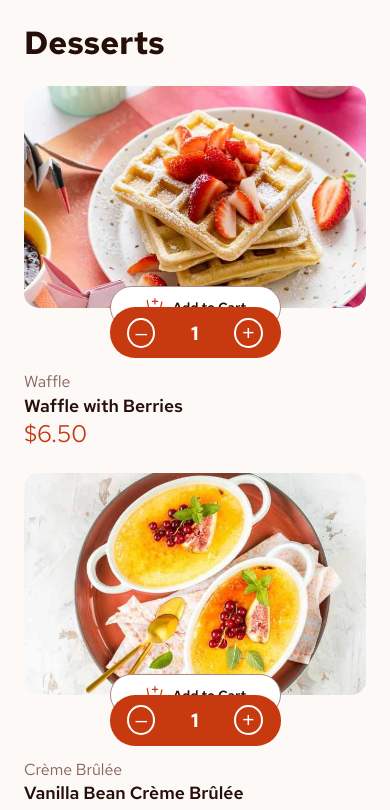
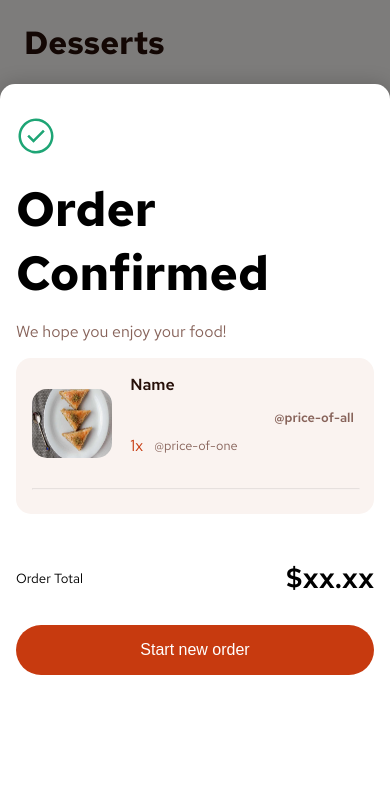
Before and after one commit to xtralvl/Product-list-with-cart, a website built with Vite: page my-app/index.html in a window 390 px wide. Shown: the top 810 px of the page. Built offline with nearby package versions, Linux system fonts and the light colour scheme.

Commit message:
pop-up modal layout done

```diff
--- a/my-app/index.html
+++ b/my-app/index.html
@@ -19,7 +19,7 @@
 
         <div>
           <div class="img-and-button-container">
-            <img src="./public/assets/images/image-waffle-mobile.jpg" alt="Waffle with Berries" />
+            <img src="./assets/images/image-waffle-mobile.jpg" alt="Waffle with Berries" />
             <button class="add-to-cart" aria-label="Add Waffle with Berries to cart">
               <img src="./public/assets/images/icon-add-to-cart.svg" alt="" aria-hidden="true" />
               <span>Add to Cart</span>
@@ -39,7 +39,7 @@
 
         <div>
           <div class="img-and-button-container" >
-            <img src="./public/assets/images/image-creme-brulee-mobile.jpg" alt="Vanilla Bean Crème Brûlée" />
+            <img src="./assets/images/image-creme-brulee-mobile.jpg" alt="Vanilla Bean Crème Brûlée" />
             <button class="add-to-cart" aria-label="Add Vanilla Bean Crème Brûlée to cart">
               <img src="./public/assets/images/icon-add-to-cart.svg" alt="" aria-hidden="true" />
               <span>Add to Cart</span>
@@ -60,7 +60,7 @@
 
         <div>
           <div class="img-and-button-container" >
-            <img src="./public/assets/images/image-macaron-mobile.jpg" alt="Macaron Mix of Five" />
+            <img src="./assets/images/image-macaron-mobile.jpg" alt="Macaron Mix of Five" />
             <button class="add-to-cart" aria-label="Add Macaron Mix of Five to cart">
               <img src="./public/assets/images/icon-add-to-cart.svg" alt="" aria-hidden="true" />
               <span>Add to Cart</span>
@@ -81,7 +81,7 @@
 
         <div>
           <div class="img-and-button-container" >
-            <img src="./public/assets/images/image-tiramisu-mobile.jpg" alt="Classic Tiramisu" />
+            <img src="./assets/images/image-tiramisu-mobile.jpg" alt="Classic Tiramisu" />
             <button class="add-to-cart" aria-label="Add Classic Tiramisu to cart">
               <img src="./public/assets/images/icon-add-to-cart.svg" alt="" aria-hidden="true" />
               <span>Add to Cart</span>
@@ -102,7 +102,7 @@
 
         <div>
           <div class="img-and-button-container" >
-            <img src="./public/assets/images/image-baklava-mobile.jpg" alt="Pistachio Baklava" />
+            <img src="./assets/images/image-baklava-mobile.jpg" alt="Pistachio Baklava" />
             <button class="add-to-cart" aria-label="Add Pistachio Baklava to cart">
               <img src="./public/assets/images/icon-add-to-cart.svg" alt="" aria-hidden="true" />
               <span>Add to Cart</span>
@@ -123,7 +123,7 @@
 
         <div>
           <div class="img-and-button-container" >
-            <img src="./public/assets/images/image-meringue-mobile.jpg" alt="Lemon Meringue Pie" />
+            <img src="./assets/images/image-meringue-mobile.jpg" alt="Lemon Meringue Pie" />
             <button class="add-to-cart" aria-label="Add Lemon Meringue Pie to cart">
               <img src="./public/assets/images/icon-add-to-cart.svg" alt="" aria-hidden="true" />
               <span>Add to Cart</span>
@@ -144,7 +144,7 @@
 
         <div>
           <div class="img-and-button-container" >
-            <img src="./public/assets/images/image-cake-mobile.jpg" alt="Red Velvet Cake" />
+            <img src="./assets/images/image-cake-mobile.jpg" alt="Red Velvet Cake" />
             <button class="add-to-cart"  aria-label="Add Red Velvet Cake to cart">
               <img src="./public/assets/images/icon-add-to-cart.svg" alt="" aria-hidden="true" />
               <span>Add to Cart</span>
@@ -165,7 +165,7 @@
 
         <div>
           <div class="img-and-button-container" >
-            <img src="./public/assets/images/image-brownie-mobile.jpg" alt="Salted Caramel Brownie" />
+            <img src="./assets/images/image-brownie-mobile.jpg" alt="Salted Caramel Brownie" />
             <button class="add-to-cart"  aria-label="Add Salted Caramel Brownie to cart">
               <img src="./public/assets/images/icon-add-to-cart.svg" alt="" aria-hidden="true" />
               <span>Add to Cart</span>
@@ -186,7 +186,7 @@
 
         <div>
           <div class="img-and-button-container" >
-            <img src="./public/assets/images/image-panna-cotta-mobile.jpg" alt="Vanilla Panna Cotta" />
+            <img src="./assets/images/image-panna-cotta-mobile.jpg" alt="Vanilla Panna Cotta" />
             <button class="add-to-cart" aria-label="Add Vanilla Panna Cotta to cart">
               <img src="./public/assets/images/icon-add-to-cart.svg" alt="" aria-hidden="true" />
               <span>Add to Cart</span>
@@ -218,6 +218,7 @@
         <p>Your added items will appear here</p>
       </div>
 
+      <!-- NOT EMPPTY CART -->
       <div class="not-empty-cart" >
         <h4 id="quantity">Your Cart (<span aria-live="polite"><!-- Quantity -->0</span>)</h4>
 
@@ -248,9 +249,36 @@
         </div>
 
       </div>
+    </section>
+
+        <!-- ORDER CONFIRMATION WINDOW -->
+        <div id="confirmation-modal">
+          <img id="order-confirmation-icon" src="./public/assets/images/icon-order-confirmed.svg">
+          <h6>Order Confirmed</h6>
+          <p>We hope you enjoy your food!</p>
+
+          <div id="items-ordered">
+              <img id="ordered-item-photo" src="./public/assets/images/image-baklava-mobile.jpg" >
+              <p class="ordered-item-name">Name</p>
+                <p class="ordered-item-count">1x</p>
+                <p class="ordered-price-of-one">@price-of-one</p>
+                <p class="ordered-price-of-all">@price-of-all</p>
+              <hr>
+          </div>
+
+          <div id="order-total-container" >
+            <h5>Order Total</h5>
+            <span id="total-amount">$xx.xx</span>
+          </div>
+
+          <div id="start-new-order-button-container" >
+            <button class="start-new-order-button">Start new order</button>
+          </div>
+         </div>
+
+         <div id="overlay" class="overlay"></div>
 
 
-    </section>
 
     <!-- FOOTER -->
     <footer role="contentinfo">
--- a/my-app/src/mobile.scss
+++ b/my-app/src/mobile.scss
@@ -10,11 +10,32 @@
     cursor: pointer;
 }
 
+.visually-hidden {
+    position: absolute !important;
+    width: 1px;
+    height: 1px;
+    padding: 0;
+    margin: -1px;
+    overflow: hidden;
+    clip: rect(0 0 0 0);
+    white-space: nowrap;
+    border: 0;
+  }
+
+
 
    body {
     background-color: hsl(20, 50%, 98%);
+    font-family: $font-family-base;
+
+    header,
+    main,
+    section,
+    footer {
     padding: 0 1rem;
-    font-family: $font-family-base;
+
+    }
+
 
     img {
         max-width: 100%;
@@ -89,9 +110,23 @@
     .not-empty-cart {
         @include not-empty-cart-style;
 
+}
 
+// === ORDER CONFIRMATION WINDOW === //
 
+#confirmation-modal {
+    @include order-confirmation-window-style;
 }
+
+// display it only when the confrimation window is displayed
+.overlay {
+    position: fixed;
+    inset: 0;
+    background: rgba(0, 0, 0, 0.5);
+    z-index: 1000;
+    pointer-events: all;
+  }
+
 
 
 footer {
--- a/my-app/src/style_resources/mixins.scss
+++ b/my-app/src/style_resources/mixins.scss
@@ -2,8 +2,6 @@
 @mixin border-radius($radius) {
     border-radius: $radius;
   }
-
-
 
   @mixin add-to-cart-style {
     @include border-radius(25px);
@@ -87,7 +85,6 @@
       font-size: 1.5rem;
       margin-top: 1rem;
     }
-
 
     .item {
       display: grid;
@@ -214,3 +211,131 @@
     }
 
   }
+
+    // === order confirmation window mixin style === //
+
+    @mixin order-confirmation-window-style {
+
+      box-sizing: border-box;
+      position: fixed;
+      width: 100vw;
+      height: 90vh;
+      bottom: 0;
+      left: 0;
+      background: white;
+      padding: 1rem;
+      border-radius: 15px 15px 0 0;
+      z-index: 1001;
+      box-shadow: 0 0 20px rgba(0,0,0,0.2);
+
+      #order-confirmation-icon {
+        margin: 1rem 0 0 0;
+        width: 2.5rem;
+      }
+
+      h6 {
+        font-size: 3rem;
+        margin: 1rem 0 0 0;
+      }
+
+      p {
+        color: hsl(12, 20%, 44%);
+      }
+
+      #items-ordered {
+        display: grid;
+        grid-template-rows: auto auto auto;
+        grid-template-columns: auto auto auto;
+        border-radius: 15px;
+        padding: 1rem;
+        gap: 0.5rem;
+        align-items: center;
+        background-color: hsl(20, 50%, 96%);
+
+          #ordered-item-photo {
+            grid-column: 1;
+            grid-row: 1 / 3;
+            width: 70%;
+            height: 70%;
+          }
+
+          .ordered-item-name {
+            grid-row: 1;
+            grid-column: 2;
+            margin-top: 0;
+            color: hsl(14, 65%, 9%);
+            font-weight: 600;
+            margin-left: -1.5rem;
+          }
+
+            .ordered-item-count {
+              color: variables.$price-color;
+              grid-column: 2;
+              grid-row: 2;
+              font-size: 0.8rem;
+              font-size: 1rem;
+              margin-left: -1.5rem;
+            }
+
+            .ordered-price-of-one {
+              grid-column: 2;
+              grid-row: 2;
+              color: hsl(12, 20%, 44%);
+              font-size: 0.8rem;
+              padding-right: 1rem;
+            }
+
+            .ordered-price-of-all {
+              grid-column: 3;
+              grid-row: 1 / 3;
+              color: hsl(12, 20%, 44%);
+              font-weight: 600;
+              font-size: 0.8rem;
+              justify-self: center;
+              margin-top: 0;
+            }
+
+          hr {
+            grid-row: 3;
+            grid-column: 1 / 4;
+            width: 100%;
+            opacity: 0.2;
+          }
+      }
+
+
+      #order-total-container {
+        display: flex;
+        align-items: center;
+        justify-content: space-between;
+        margin-top: 2rem;
+
+        h5 {
+          font-weight: 100;
+        }
+
+        #total-amount {
+          font-size: 1.8rem;
+          font-weight: 600;
+        }
+    }
+
+      #start-new-order-button-container {
+        display: flex;
+        justify-content: center;
+        margin: 1rem 0;
+
+        .start-new-order-button {
+          border-radius: 30px;
+          background-color: variables.$price-color;
+          padding: 1rem;
+          color: white;
+          border: none;
+          width: 100%;
+          font-size: 1rem;
+          cursor: pointer;
+        }
+
+      }
+
+    }
```
